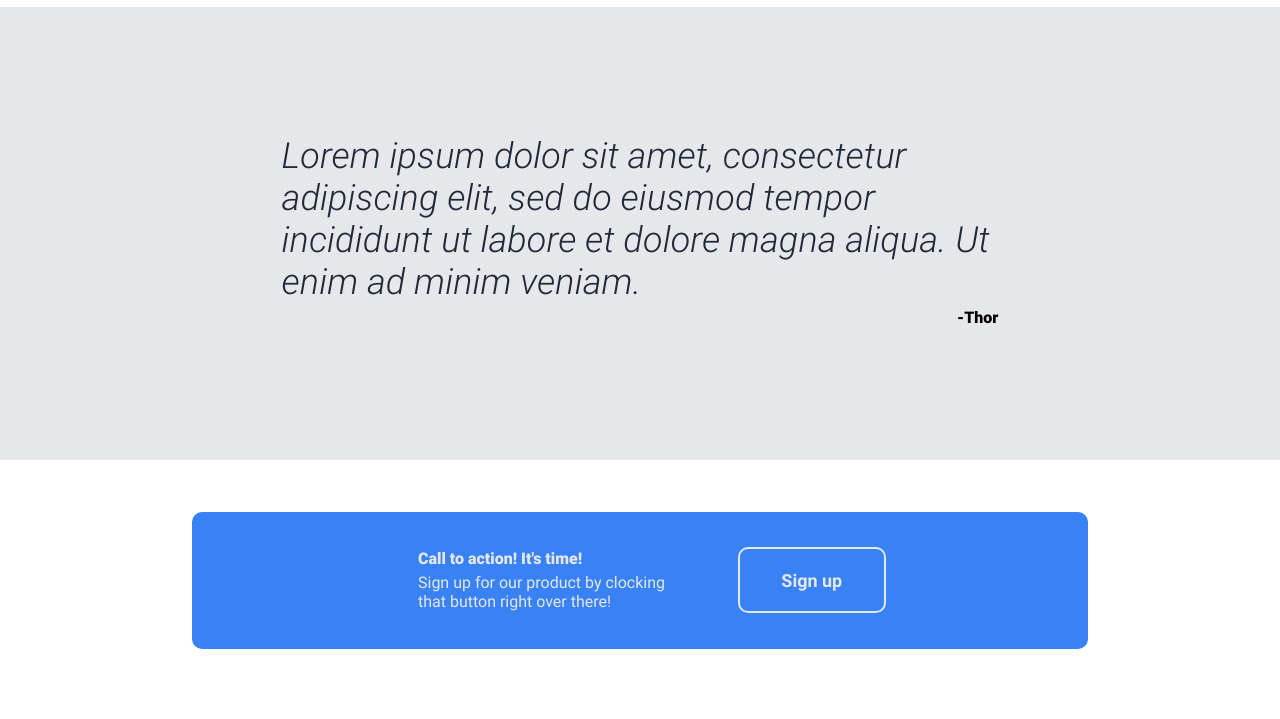
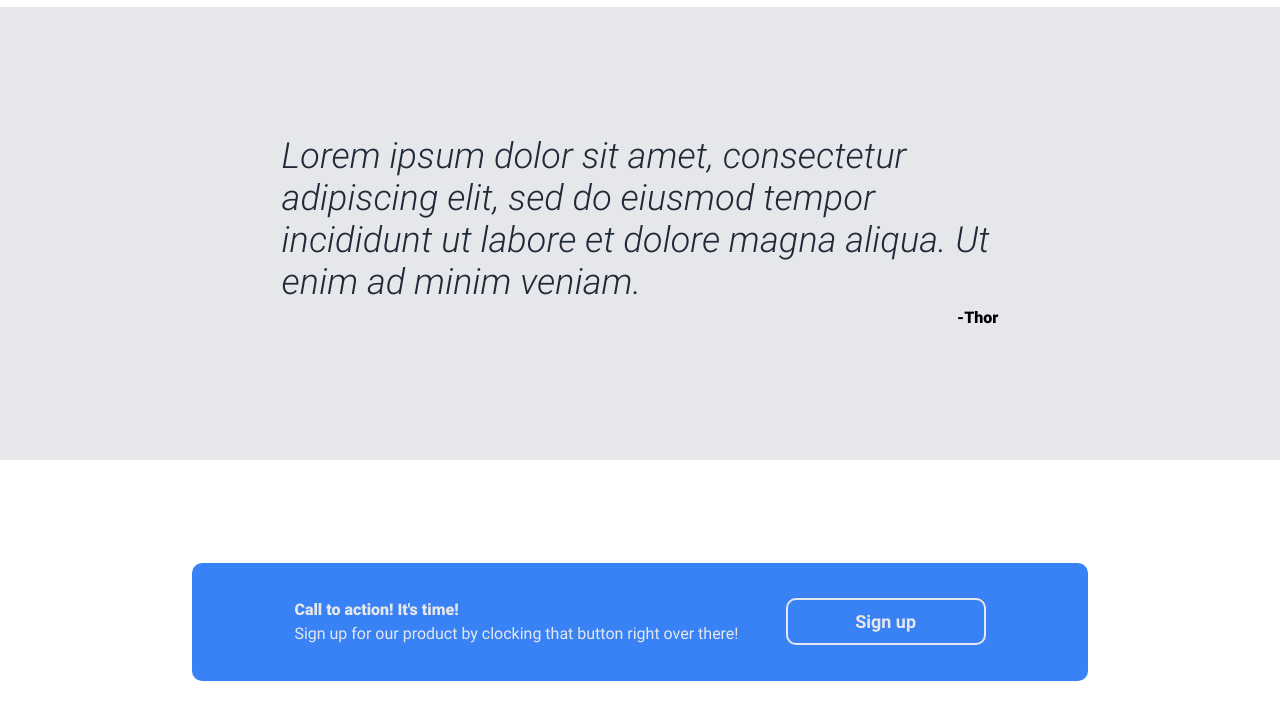
Before and after one commit to Morkie22/KREATIVESTORM-PROJECT, a plain HTML site: page index.html in a window 1280 px wide. Shown: the part 655-1374 px from the top of the page. Drawn offline with Linux system fonts and the light colour scheme.

Commit message:
Update section 3 and 4 css

```diff
--- a/css/styles.css
+++ b/css/styles.css
@@ -173,22 +173,10 @@ nav {
     font-size: 14px; /* Adjust as needed */
   }
 
-
-
-
+/*section three and four*/
 .sectionThree{
     background-color: #e5e7eb;
     padding: 10% 22%;
-}
-
-.sectionFour {
-    display: flex;
-    justify-content: space-between;
-    padding: 2% 15%;
-    background-color: #3882f6;
-    margin: 4% 15%;;
-    color: #E5E7EB;
-    border-radius: 10px;
 }
 
 .quoteEl {
@@ -208,10 +196,20 @@ nav {
     margin-bottom: 5px;
 }
 
+.sectionFour {
+    display: flex;
+    justify-content: space-between;
+    padding: 2% 8%;
+    background-color: #3882f6;
+    margin: 8% 15%;
+    color: #E5E7EB;
+    border-radius: 10px;
+}
+
 .ctaContainer {
     border: none;
     border-radius: 10px;
-    padding: 12px 34px;
+    padding: 12px 34px 12px 0;
 }
 
 button {
@@ -223,6 +221,6 @@ button {
     border: 2px solid #E5E7EB;
     border-radius: 10px;
     padding: 8px 30px;
-    margin: 10px;
+    margin: 10px 0 10px 10px;
     cursor: pointer;
 }
```
